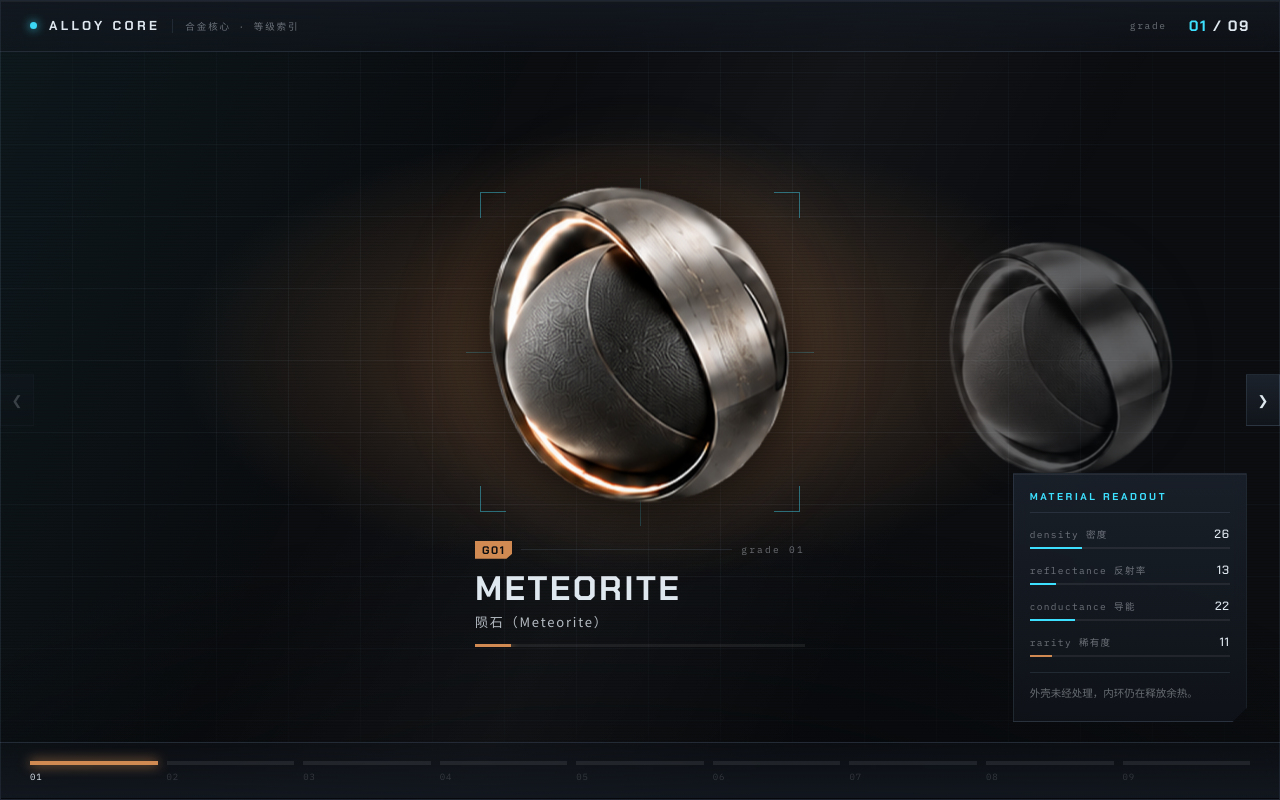
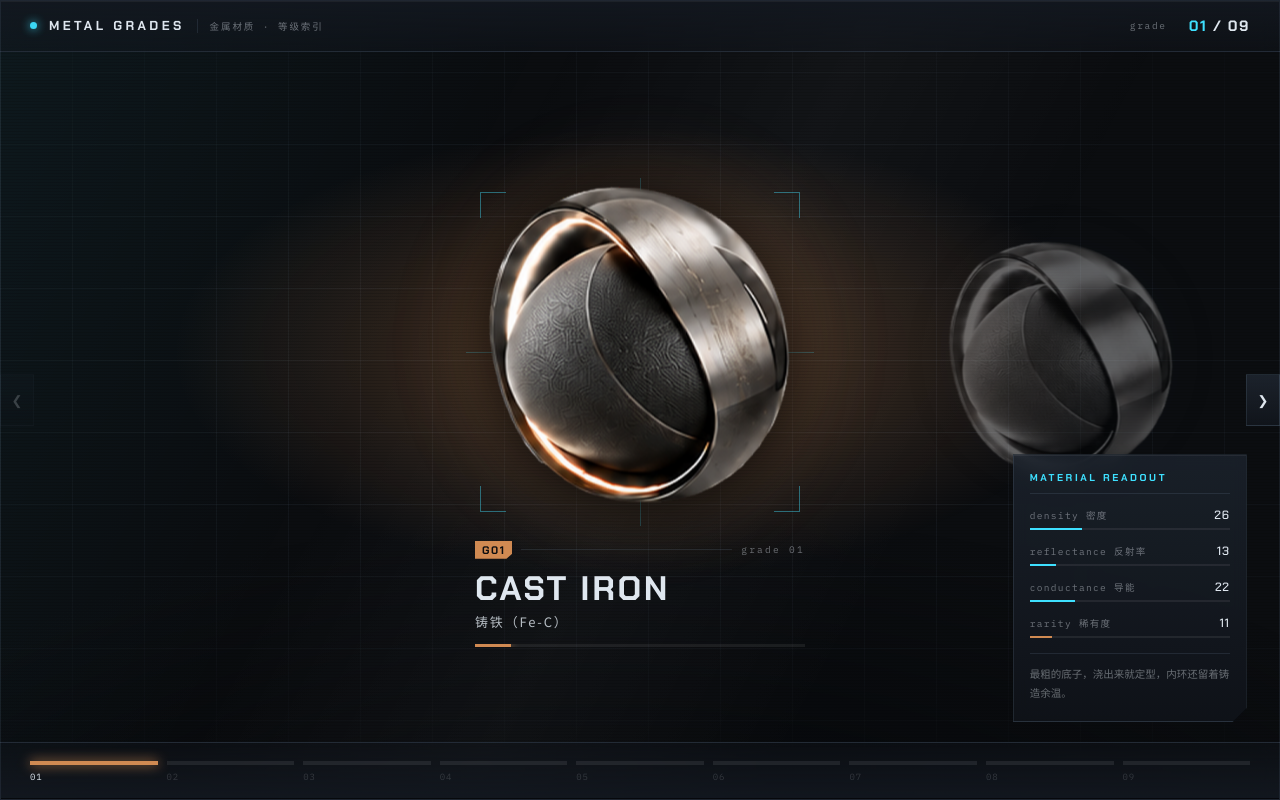
Before and after one commit to Segfaultyuu/vibconcept, a plain HTML site: page option2.html in a window 1280 px wide. Drawn offline with Linux system fonts and the light colour scheme.

Commit message:
Add files via upload

```diff
--- a/option2.html
+++ b/option2.html
@@ -4,7 +4,7 @@
 <meta charset="UTF-8">
 <meta name="viewport" content="width=device-width, initial-scale=1, viewport-fit=cover">
 <meta name="theme-color" content="#0b0d10">
-<title>ALLOY CORE · 合金核心等级索引</title>
+<title>METAL GRADES · 金属材质等级索引</title>
 <link rel="preconnect" href="https://fonts.googleapis.com">
 <link rel="preconnect" href="https://fonts.gstatic.com" crossorigin>
 <link href="https://fonts.googleapis.com/css2?family=Chakra+Petch:wght@300;500;700&family=IBM+Plex+Mono:wght@400;500&family=Noto+Sans+SC:wght@400;500&display=swap" rel="stylesheet">
@@ -305,8 +305,8 @@ header{
 <header>
   <div class="sys-l">
     <span class="dot"></span>
-    <span class="sys-title">Alloy Core</span>
-    <span class="sys-sub">合金核心 · 等级索引</span>
+    <span class="sys-title">Metal Grades</span>
+    <span class="sys-sub">金属材质 · 等级索引</span>
   </div>
   <div class="sys-r">
     <span>grade</span>
@@ -361,24 +361,24 @@ header{
 
   /* 主色取自各张图的实际像素采样，略提饱和用于氛围光 */
   const TIERS=[
-    { img:"a.png", en:"Meteorite",     cn:"陨石",     sub:"Meteorite",   accent:"#d08a52",
-      note:"外壳未经处理，内环仍在释放余热。" },
-    { img:"b.png", en:"Raw Ore",       cn:"原矿",     sub:"Iron Ore",    accent:"#8fa0b4",
-      note:"结构杂乱，导能通道尚未贯通。" },
-    { img:"c.png", en:"Refined Metal", cn:"精炼金属", sub:"Steel Ingot", accent:"#c65c30",
-      note:"第一次完成定向结晶，表面可抛光。" },
-    { img:"d.png", en:"Copper",        cn:"铜",       sub:"Copper",      accent:"#e0a94b",
-      note:"导能稳定，适合中低负载核心。" },
-    { img:"e.png", en:"Silver",        cn:"银",       sub:"Silver",      accent:"#ce8068",
-      note:"反射率跃升，开始出现镜面层。" },
-    { img:"f.png", en:"Gold",          cn:"金",       sub:"Gold",        accent:"#a89068",
-      note:"化学惰性，长周期运行不衰减。" },
-    { img:"g.png", en:"Amber",         cn:"琥珀",     sub:"Amber",       accent:"#7d8b9c",
-      note:"内层透光，可见封存的旧结构。" },
-    { img:"h.png", en:"Jadeite",       cn:"翡翠",     sub:"Jadeite",     accent:"#3d86e0",
-      note:"晶格致密，承载上限显著提高。" },
-    { img:"i.png", en:"Gemstone",      cn:"宝石级",   sub:"Gemstone",    accent:"#b04ae8",
-      note:"全光谱折射，核心等级上限。" }
+    { img:"a.png", en:"Cast Iron",       cn:"铸铁",     sub:"Fe-C",        accent:"#d08a52",
+      note:"最粗的底子，浇出来就定型，内环还留着铸造余温。" },
+    { img:"b.png", en:"Stainless Steel", cn:"不锈钢",   sub:"Fe-Cr-Ni",    accent:"#8fa0b4",
+      note:"加了铬，第一次有了不会生锈的表面。" },
+    { img:"c.png", en:"Copper",          cn:"紫铜",     sub:"Cu",          accent:"#c65c30",
+      note:"纯度上来了，导电和导热都排在最前面。" },
+    { img:"d.png", en:"Brass",           cn:"黄铜",     sub:"Cu-Zn",       accent:"#e0a94b",
+      note:"掺锌变硬，颜色也跟着亮起来。" },
+    { img:"e.png", en:"Rose Gold",       cn:"玫瑰金",   sub:"Au-Cu",       accent:"#ce8068",
+      note:"金里掺铜，硬度和颜色一起换掉。" },
+    { img:"f.png", en:"Bronze",          cn:"青铜",     sub:"Cu-Sn",       accent:"#a89068",
+      note:"掺锡，耐磨也耐蚀，能用很久。" },
+    { img:"g.png", en:"Tungsten",        cn:"钨钢",     sub:"WC-Co",       accent:"#7d8b9c",
+      note:"硬到不好加工，常规刀具几乎磨不动。" },
+    { img:"h.png", en:"Titanium",        cn:"钛合金",   sub:"Ti-6Al-4V",   accent:"#3d86e0",
+      note:"轻、强、耐腐蚀，阳极氧化出这身蓝。" },
+    { img:"i.png", en:"Niobium",         cn:"铌",       sub:"Nb",          accent:"#b04ae8",
+      note:"阳极氧化能调出整条光谱，等级到顶。" }
   ];
 
   /* 指标随等级单调上升，带轻微起伏；仅作示意 */
```
